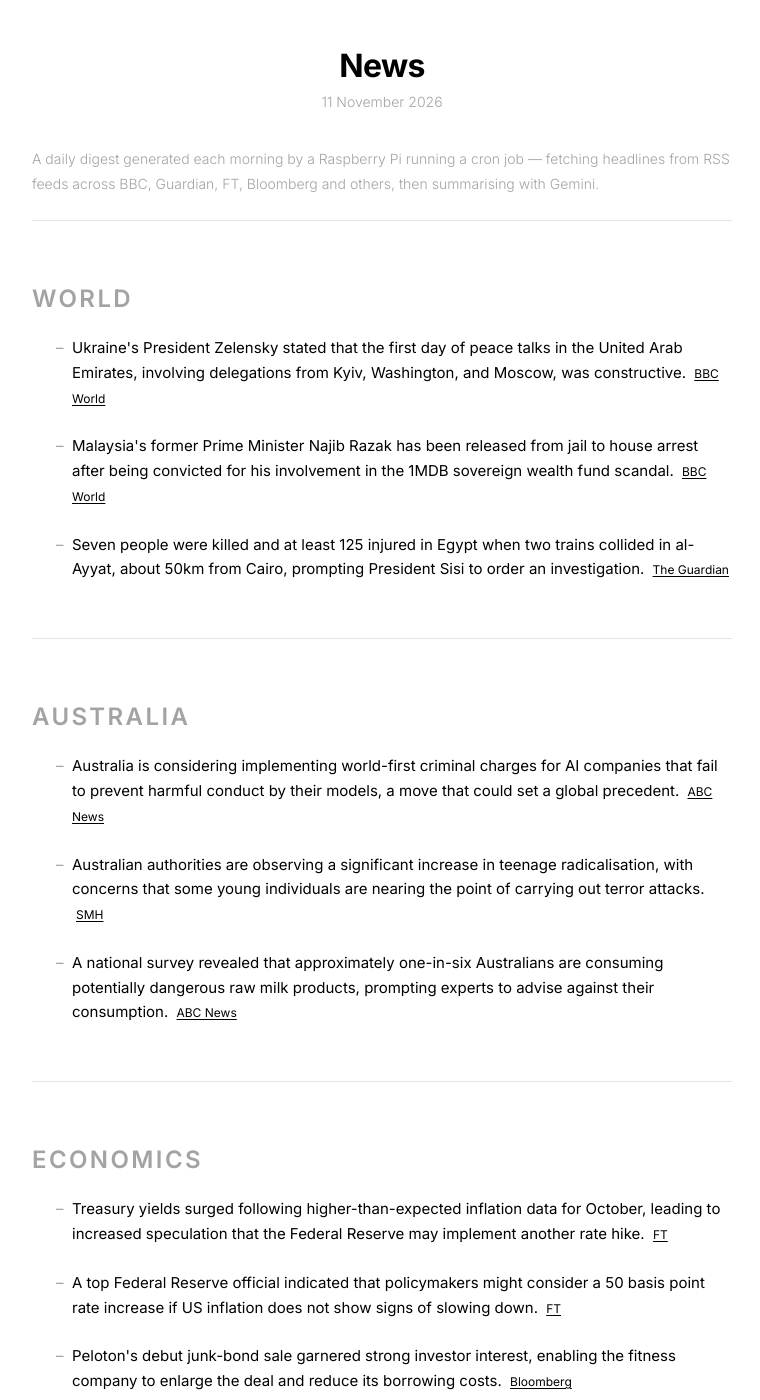
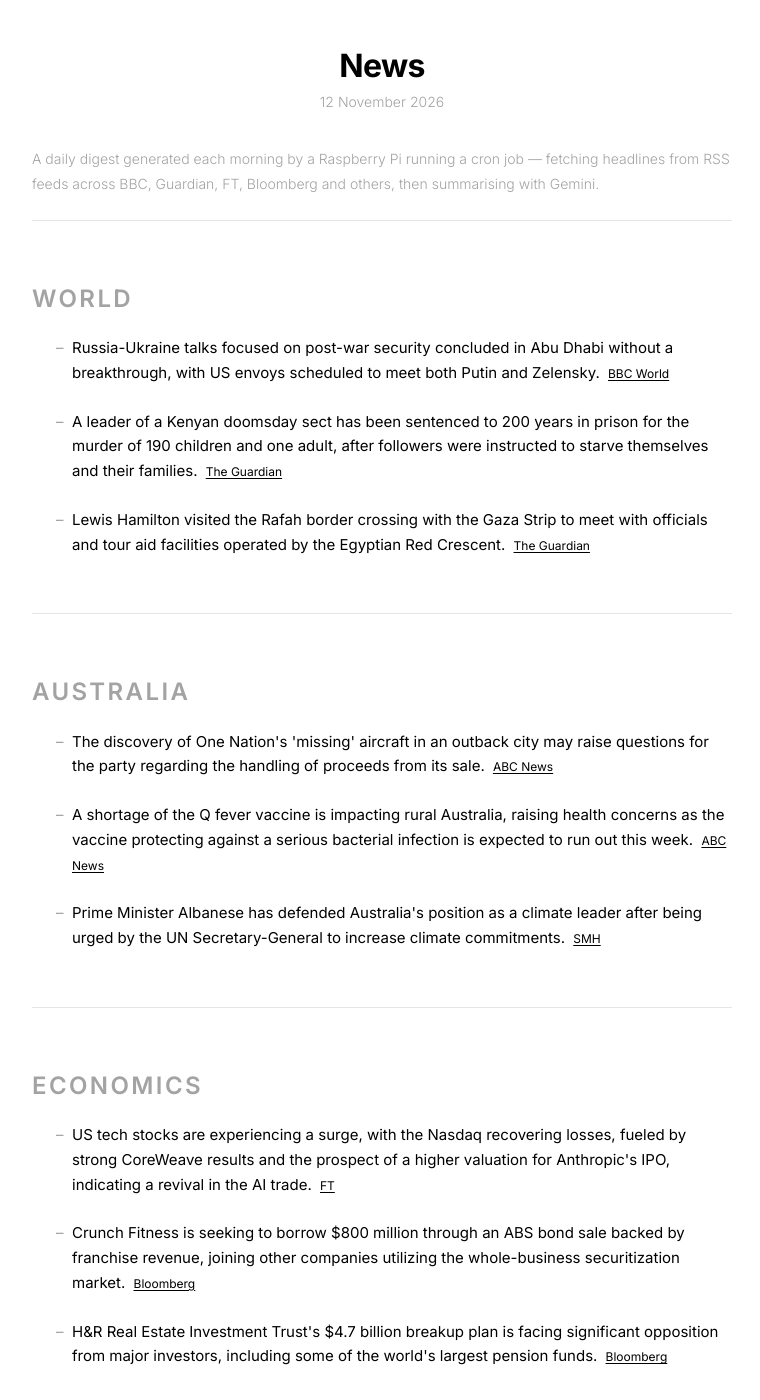
Before and after one commit to s-jac/s-jac.github.io, a Jekyll site: the page built from projects/news.html, in a window 1280 px wide and 1400 px high. Shown: the whole window, without its empty margins (258-1018 px from the left). Built offline with Jekyll 4.4.1, drawn with Linux system fonts in a browser that asks for light colours; some of the changed text lies outside the part shown.

Commit message:
daily news update 12 November 2026

```diff
--- a/_data/news.json
+++ b/_data/news.json
@@ -1,22 +1,22 @@
 {
-  "date": "11 November 2026",
-  "generated_at": "2026-11-10T20:00:24.302760+00:00",
+  "date": "12 November 2026",
+  "generated_at": "2026-11-11T20:01:50.016814+00:00",
   "sections": [
     {
       "heading": "World",
       "bullets": [
         {
-          "text": "Ukraine's President Zelensky stated that the first day of peace talks in the United Arab Emirates, involving delegations from Kyiv, Washington, and Moscow, was constructive.",
+          "text": "Russia-Ukraine talks focused on post-war security concluded in Abu Dhabi without a breakthrough, with US envoys scheduled to meet both Putin and Zelensky.",
           "source": "BBC World",
           "url": "https://www.bbc.com/news/world"
         },
         {
-          "text": "Malaysia's former Prime Minister Najib Razak has been released from jail to house arrest after being convicted for his involvement in the 1MDB sovereign wealth fund scandal.",
-          "source": "BBC World",
-          "url": "https://www.bbc.com/news/world"
+          "text": "A leader of a Kenyan doomsday sect has been sentenced to 200 years in prison for the murder of 190 children and one adult, after followers were instructed to starve themselves and their families.",
+          "source": "The Guardian",
+          "url": "https://www.theguardian.com"
         },
         {
-          "text": "Seven people were killed and at least 125 injured in Egypt when two trains collided in al-Ayyat, about 50km from Cairo, prompting President Sisi to order an investigation.",
+          "text": "Lewis Hamilton visited the Rafah border crossing with the Gaza Strip to meet with officials and tour aid facilities operated by the Egyptian Red Crescent.",
           "source": "The Guardian",
           "url": "https://www.theguardian.com"
         }
@@ -26,19 +26,19 @@
       "heading": "Australia",
       "bullets": [
         {
-          "text": "Australia is considering implementing world-first criminal charges for AI companies that fail to prevent harmful conduct by their models, a move that could set a global precedent.",
+          "text": "The discovery of One Nation's 'missing' aircraft in an outback city may raise questions for the party regarding the handling of proceeds from its sale.",
           "source": "ABC News",
           "url": "https://www.abc.net.au/news"
         },
         {
-          "text": "Australian authorities are observing a significant increase in teenage radicalisation, with concerns that some young individuals are nearing the point of carrying out terror attacks.",
+          "text": "A shortage of the Q fever vaccine is impacting rural Australia, raising health concerns as the vaccine protecting against a serious bacterial infection is expected to run out this week.",
+          "source": "ABC News",
+          "url": "https://www.abc.net.au/news"
+        },
+        {
+          "text": "Prime Minister Albanese has defended Australia's position as a climate leader after being urged by the UN Secretary-General to increase climate commitments.",
           "source": "SMH",
           "url": "https://www.smh.com.au"
-        },
-        {
-          "text": "A national survey revealed that approximately one-in-six Australians are consuming potentially dangerous raw milk products, prompting experts to advise against their consumption.",
-          "source": "ABC News",
-          "url": "https://www.abc.net.au/news"
         }
       ]
     },
@@ -46,17 +46,17 @@
       "heading": "Economics",
       "bullets": [
         {
-          "text": "Treasury yields surged following higher-than-expected inflation data for October, leading to increased speculation that the Federal Reserve may implement another rate hike.",
+          "text": "US tech stocks are experiencing a surge, with the Nasdaq recovering losses, fueled by strong CoreWeave results and the prospect of a higher valuation for Anthropic's IPO, indicating a revival in the AI trade.",
           "source": "FT",
           "url": "https://www.ft.com"
         },
         {
-          "text": "A top Federal Reserve official indicated that policymakers might consider a 50 basis point rate increase if US inflation does not show signs of slowing down.",
-          "source": "FT",
-          "url": "https://www.ft.com"
+          "text": "Crunch Fitness is seeking to borrow $800 million through an ABS bond sale backed by franchise revenue, joining other companies utilizing the whole-business securitization market.",
+          "source": "Bloomberg",
+          "url": "https://www.bloomberg.com/markets"
         },
         {
-          "text": "Peloton's debut junk-bond sale garnered strong investor interest, enabling the fitness company to enlarge the deal and reduce its borrowing costs.",
+          "text": "H&R Real Estate Investment Trust's $4.7 billion breakup plan is facing significant opposition from major investors, including some of the world's largest pension funds.",
           "source": "Bloomberg",
           "url": "https://www.bloomberg.com/markets"
         }
```
